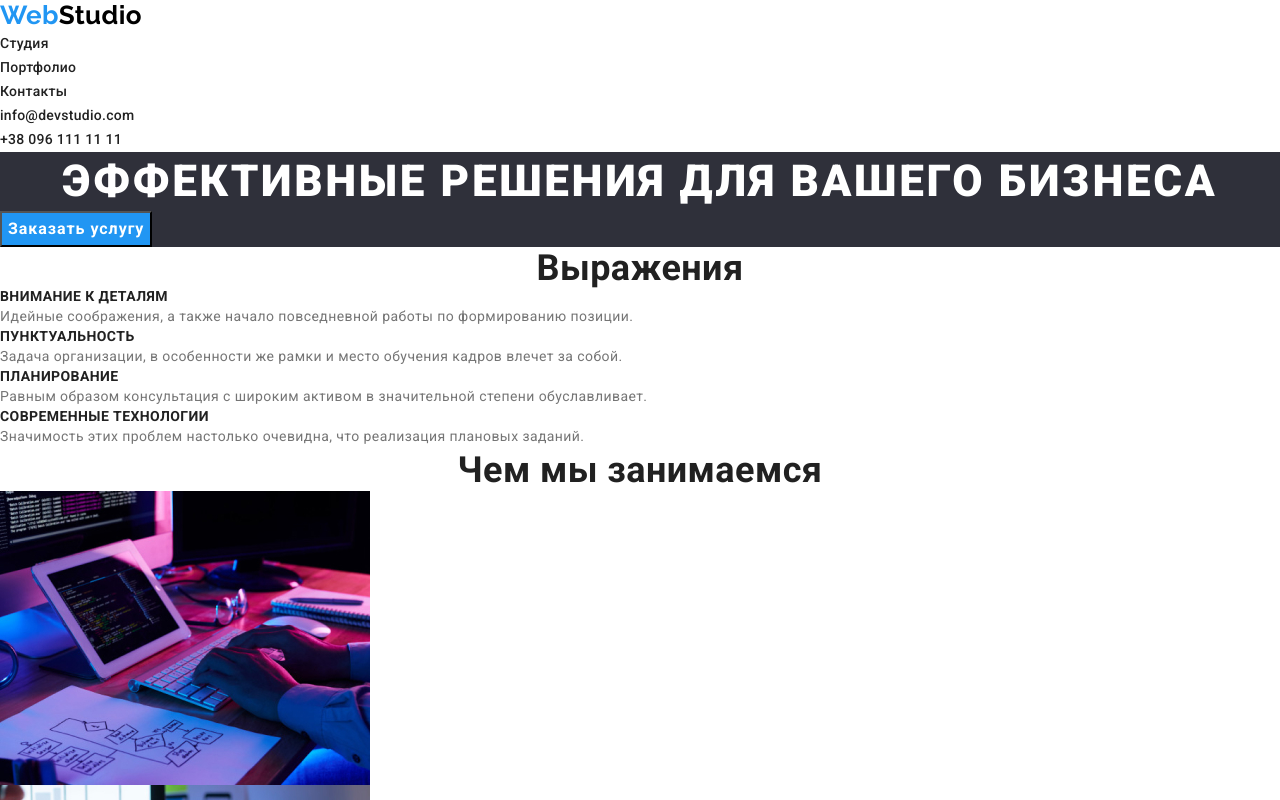
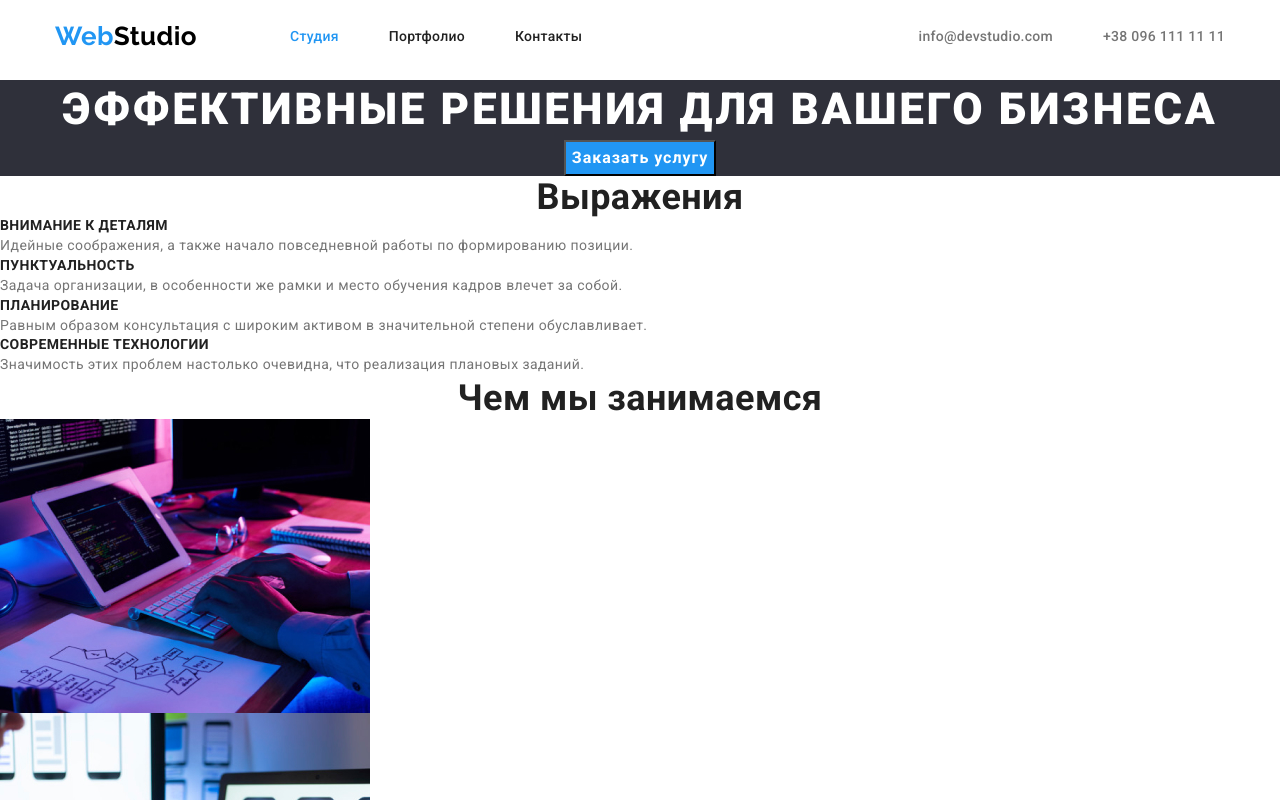
Before and after one commit to Rom-dev-tech/goit-markup-hw-03, a plain HTML site: page index.html in a window 1280 px wide. Shown: the top 800 px of the page. Drawn offline with nearby package versions, Linux system fonts and the light colour scheme.

Commit message:
Позиционирует header

```diff
--- a/css/style.css
+++ b/css/style.css
@@ -52,12 +52,6 @@ body {
 .accent {
   color: var(--accent-text-color);
 }
-.contact {
-  color: var(--primary-text-color);
-}
-.current {
-  color: var(--accent-text-color);
-}
 .about-title,
 .team-title,
 .description-title {
@@ -67,6 +61,17 @@ body {
   color: var(--title-text-color);
 
   text-align: center;
+}
+.container {
+  width: 1200px;
+  padding: 0 15px;
+  margin-left: auto;
+  margin-right: auto;
+
+  /* border: 1px solid red; */
+}
+.section {
+  padding: 94px 0;
 }
 /* =======END COMPONENTS======= */
 
@@ -78,25 +83,61 @@ body {
   line-height: 1.19;
 
   color: var(--black-text-color);
+
+  margin-right: 93px;
+  padding-top: 21px;
+  padding-bottom: 28px;
 }
 /* =======END LOGO======= */
 
 /* =======HEADER======= */
+.flex-container {
+  display: flex;
+  align-items: center;
+}
+.header-nav {
+  display: flex;
+}
+.site-nav {
+  display: flex;
+}
+.nav-item:not(:last-child) {
+  margin-right: 50px;
+}
 .nav-link {
+  display: block;
+
   font-weight: 500;
   line-height: 1.14;
   letter-spacing: 0.02em;
   color: var(--title-text-color);
+
+  padding-top: 29px;
+  padding-bottom: 35px;
+}
+.nav-link.contact {
+  color: var(--primary-text-color);
+}
+.nav-link.current {
+  color: var(--accent-text-color);
 }
 .nav-link:hover,
 .nav-link:focus {
   color: Var(--accent-text-color);
+}
+.site-contacts {
+  display: flex;
+  margin-left: auto;
+}
+.nav-contacns:not(:last-child) {
+  margin-right: 50px;
 }
 /* =======END HEADER======= */
 
 /* =======HERO======= */
 .hero {
   background: var(--bgc-hero-color);
+  text-align: center;
 }
 .hero-title {
   font-weight: 900;
@@ -105,7 +146,6 @@ body {
   color: var(--white-text-color);
   letter-spacing: 0.06em;
 
-  text-align: center;
   letter-spacing: 0.06em;
   text-transform: uppercase;
 }
--- a/index.html
+++ b/index.html
@@ -12,6 +12,8 @@
 <body>
 <!--header-->
 <header class="header">
+      <div class="container">
+         <div class="flex-container">
             <nav class="header-nav">
                <a class="logo link" href="./index.html"><span class="accent">Web</span>Studio</a>
                <ul class="site-nav list">
@@ -27,14 +29,16 @@
                </ul>
             </nav>
 
-      <ul class="site-nav list">
-         <li class="nav-item">
+               <ul class="site-contacts list">
+                  <li class="nav-contacns">
                      <a class="nav-link contact link" href="mailto:info@devstudio.com">info@devstudio.com</a>
                   </li>
-         <li class="nav-item">
+                  <li class="nav-contacns">
                      <a class="nav-link contact link" href="tel:+380961111111">+38 096 111 11 11</a>
                   </li>
                </ul>
+         </div>
+      </div>
 </header>
 
 <!--Main content-->
```
Also changed, not shown: portfolio.html (+7 -3 lines). Lines whose indentation alone changed are shown as unchanged.
